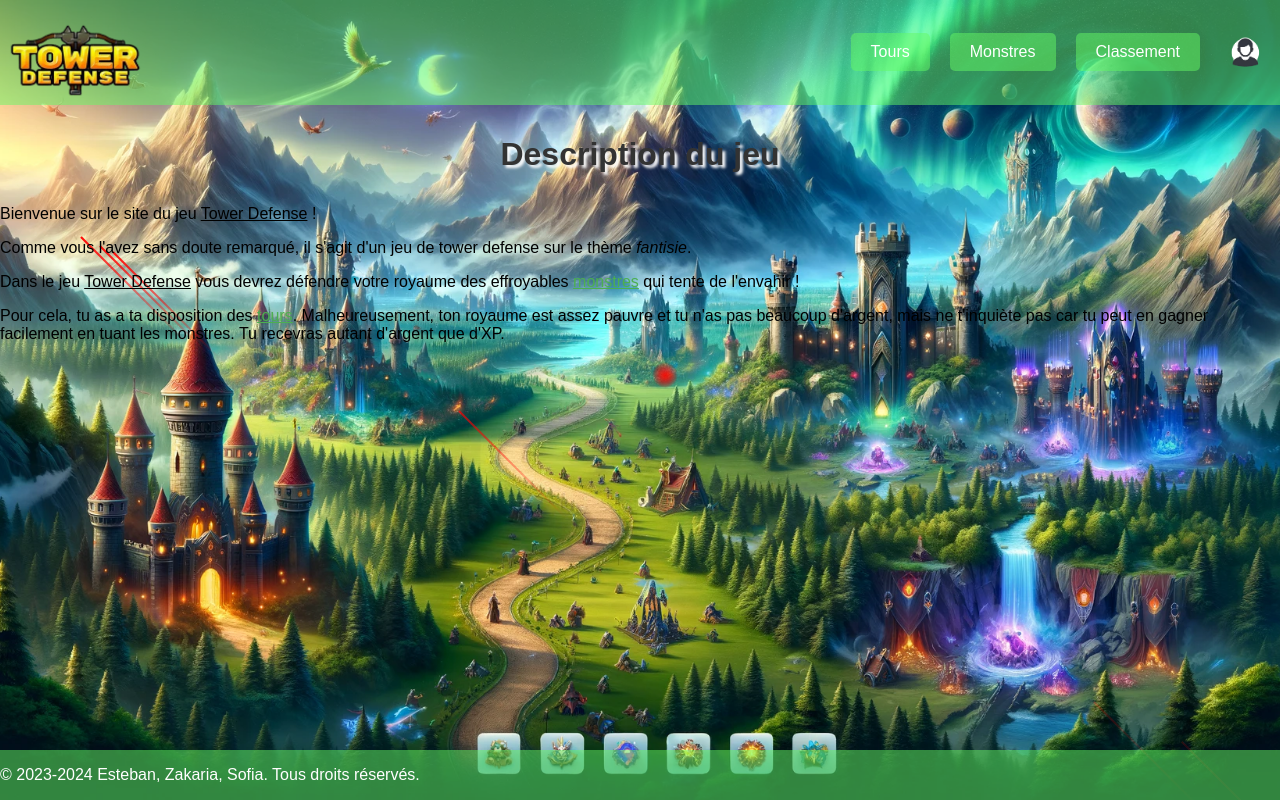
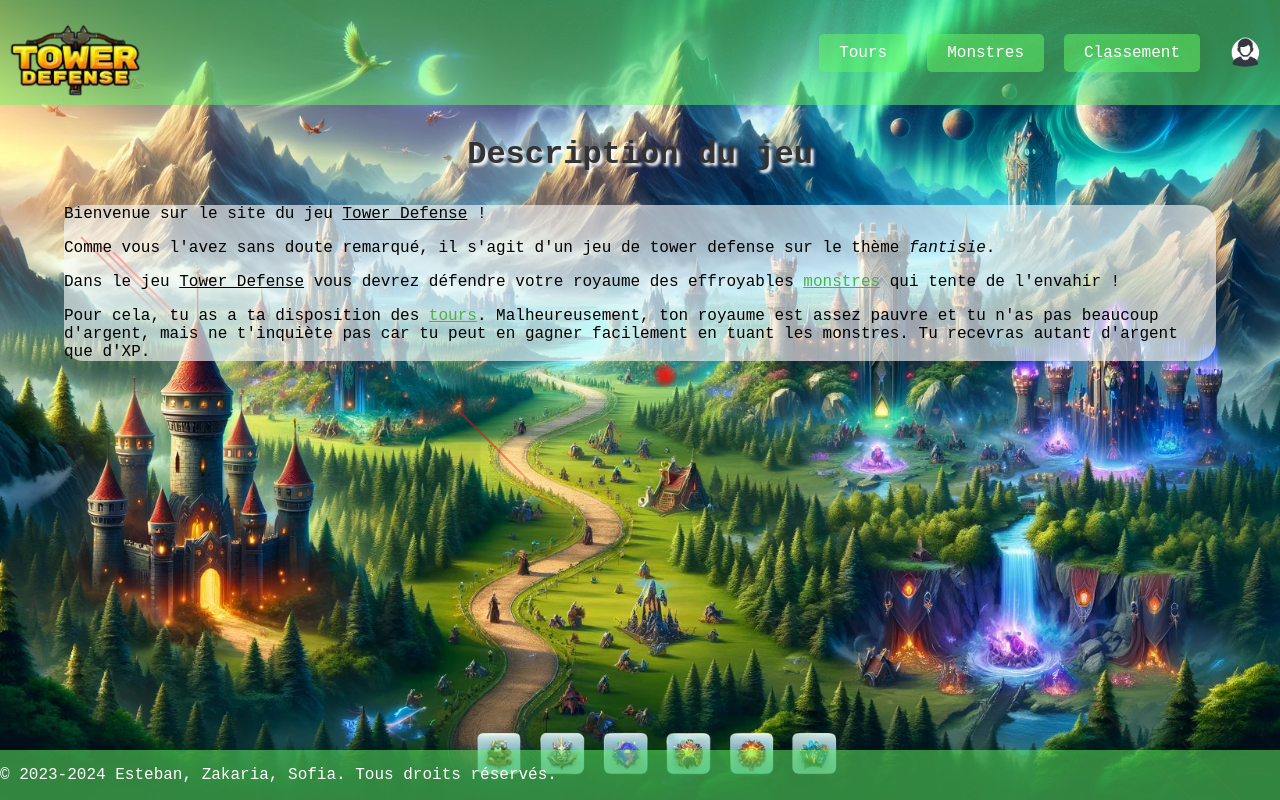
Before and after one commit to BINKSb1aCKt0rCH/SaeDevWeb, a PHP site: page /index.php?module=accueil&action=accueil in a window 1280 px wide. Run offline with PHP 8.4, Linux system fonts and the light colour scheme.

Commit message:
fontFamily

```diff
--- a/index.php
+++ b/index.php
@@ -45,6 +45,7 @@ if (isset($_GET['module'])) {
         case 'accueil':
             $mod = new ModuleAccueil();
             break;
+        default : $mod = new ModuleAccueil();
         }
 
     }
--- a/modules/mod_accueil/vue_acceuil.php
+++ b/modules/mod_accueil/vue_acceuil.php
@@ -10,7 +10,7 @@ class VueAccueil extends VueGenerique{
     </head>
     <body>
         <h1>Description du jeu</h1>
-    <div>
+    <div class="accueil">
         <p>Bienvenue sur le site du jeu <u>Tower Defense</u> !</p>
 
             Comme vous l\'avez sans doute remarqué, il s\'agit d\'un jeu de tower defense sur le thème <em>fantisie</em>.
--- a/style.css
+++ b/style.css
@@ -1,5 +1,5 @@
 body {
-    font-family: Arial, sans-serif;
+    font-family: 'Courier New', Courier, monospace;
     margin: 0;
     display: flex;
     flex-direction: column;
--- a/style/style.css
+++ b/style/style.css
@@ -1,5 +1,5 @@
 body {
-    font-family: Arial, sans-serif;
+    font-family: 'Courier New', Courier, monospace;
     margin: 0;
     display: flex;
     flex-direction: column;
--- a/styleAccueil.css
+++ b/styleAccueil.css
@@ -1,5 +1,5 @@
 body {
-    font-family: Arial, sans-serif;
+    font-family: 'Courier New', Courier, monospace;
     margin: 0;
     display: flex;
     flex-direction: column;
@@ -17,3 +17,24 @@ h1 {
     text-shadow: 3px 3px 3px white;
     padding: 10px;
 }
+
+.accueil {
+    background-color: rgba(248, 248, 248, 0.637);
+    width: 80%;
+    border-collapse: separate;
+    margin: 20px 0px;
+    border-radius: 20px;
+}
+
+p {
+    font-family: 'Courier New', Courier, monospace;
+}
+
+
+@media screen and (min-width: 768px) {
+    /* Appliquer ces styles uniquement pour les écrans de 768 pixels et plus */
+    .accueil {
+        width: 90%;
+        margin: 20px auto;
+    }
+}
--- a/styleTour.css
+++ b/styleTour.css
@@ -1,5 +1,5 @@
 body {
-    font-family: Arial, Helvetica, sans-serif;
+    font-family: 'Courier New', Courier, monospace;
     margin: 0;
     display: flex;
     flex-direction: column;
@@ -34,7 +34,7 @@ td {
     flex-direction: row;
     justify-content: center;
     align-items: center;
-     border-radius: 8px;
+    border-radius: 8px;
     text-align: center;
 }
 
--- a/template.php
+++ b/template.php
@@ -46,6 +46,7 @@
 
 
     <main>
+
         <?php echo ''.$contenuModule; ?>
     </main>
 
```
